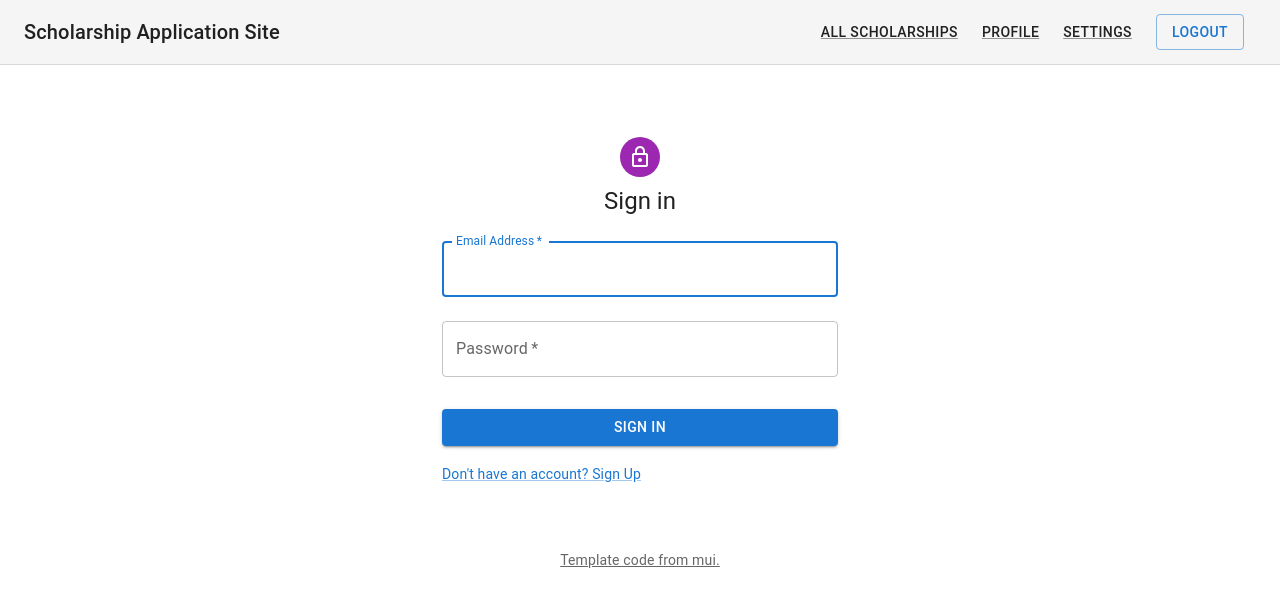
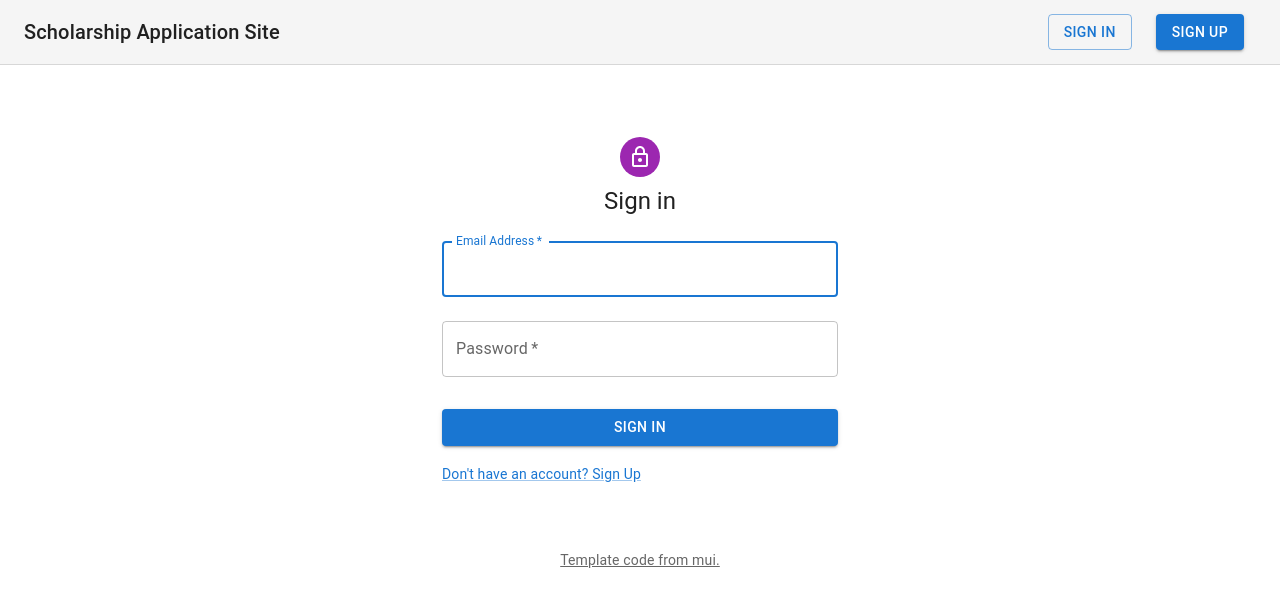
Before and after one commit to ECE493-W22G6/scholarship-application-site, a React (Create React App) app in the folder client/: page /signin in a window 1280 px wide. Shown: the top 606 px of the page. Built offline with nearby package versions, Linux system fonts and the light colour scheme.

Commit message:
fix navbar for logged out

```diff
--- a/client/src/components/App.jsx
+++ b/client/src/components/App.jsx
@@ -9,7 +9,7 @@ function App() {
     <div>
       <NavBar />
       <Container maxWidth="sm" className="App" alignItems="center">
-        <Card sx={{ my: 4, p: 2 }} variant="outlined">
+        <Card sx={{ my: 4, p: 2 }} variant="outlined" alignItems="center">
           <link
             rel="stylesheet"
             href="https://fonts.googleapis.com/css?family=Roboto:300,400,500,700&display=swap"
--- a/client/src/components/NavBar.jsx
+++ b/client/src/components/NavBar.jsx
@@ -10,6 +10,7 @@ import {
 import { GlobalStyles } from "@mui/styled-engine";
 
 const NavBar = () => {
+  const userId = localStorage.getItem("userId");
   const handleClick = (event) => {
     localStorage.clear();
   };
@@ -26,8 +27,14 @@ const NavBar = () => {
         elevation={0}
         sx={{ borderBottom: (theme) => `1px solid ${theme.palette.divider}` }}
       >
+        {userId && (
           <Toolbar sx={{ flexWrap: "wrap" }}>
-          <Typography variant="h6" color="inherit" noWrap sx={{ flexGrow: 1 }}>
+            <Typography
+              variant="h6"
+              color="inherit"
+              noWrap
+              sx={{ flexGrow: 1 }}
+            >
               Scholarship Application Site
             </Typography>
             <nav>
@@ -65,6 +72,25 @@ const NavBar = () => {
               Logout
             </Button>
           </Toolbar>
+        )}
+        {!userId && (
+          <Toolbar sx={{ flexWrap: "wrap" }}>
+            <Typography
+              variant="h6"
+              color="inherit"
+              noWrap
+              sx={{ flexGrow: 1 }}
+            >
+              Scholarship Application Site
+            </Typography>
+            <Button href="/signin" variant="outlined" sx={{ my: 1, mx: 1.5 }}>
+              Sign in
+            </Button>
+            <Button href="/signup" variant="contained" sx={{ my: 1, mx: 1.5 }}>
+              Sign up
+            </Button>
+          </Toolbar>
+        )}
       </AppBar>
     </React.Fragment>
   );
--- a/client/src/components/UserInfo.jsx
+++ b/client/src/components/UserInfo.jsx
@@ -36,7 +36,7 @@ const UserInfo = ({ userId }) => {
       }}
     >
       <Grid container spacing={2} alignItems="flex-end">
-        {user.icon_url && (
+        {user && user.icon_url && (
           <Grid item>
             <Avatar src={user.icon_url} alt={user.first_name} />
           </Grid>
```
Lines whose indentation alone changed are shown as unchanged.
